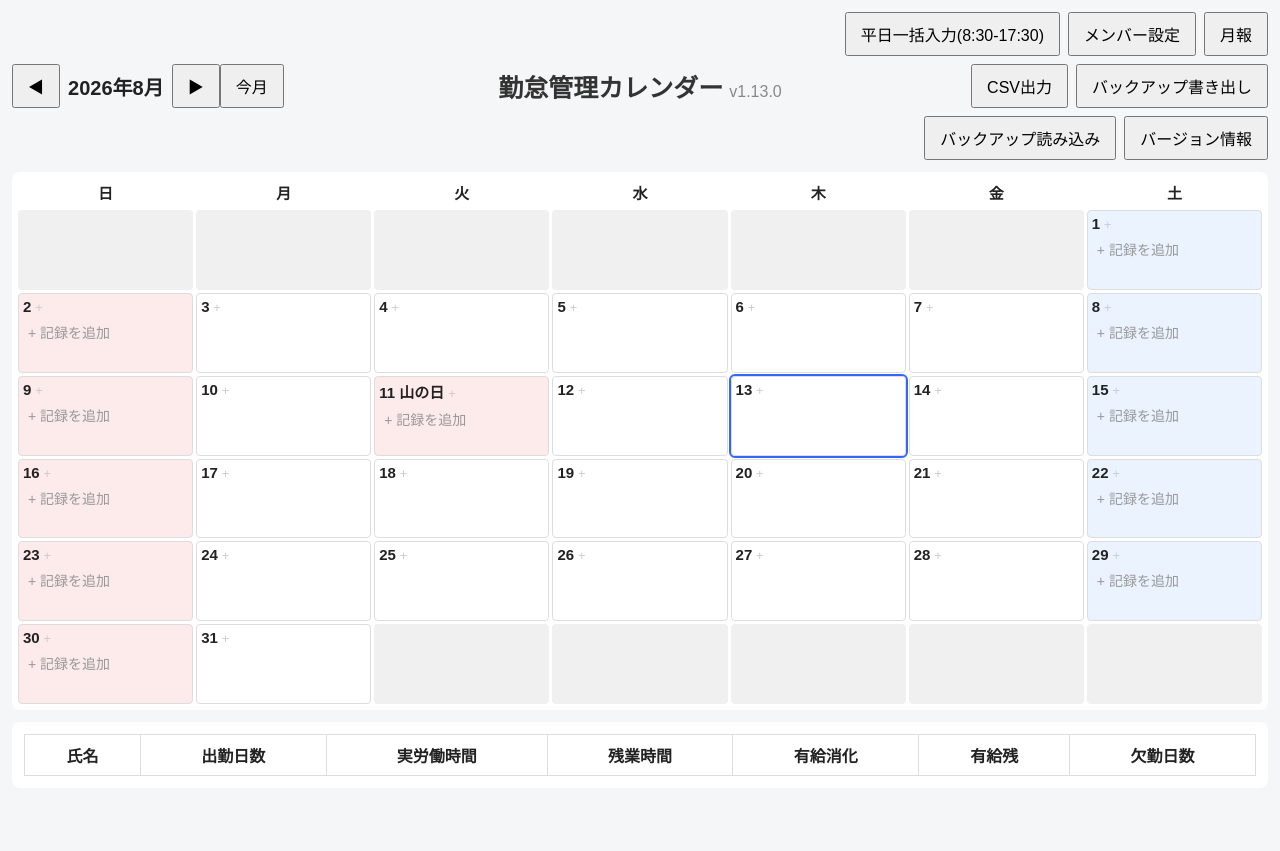
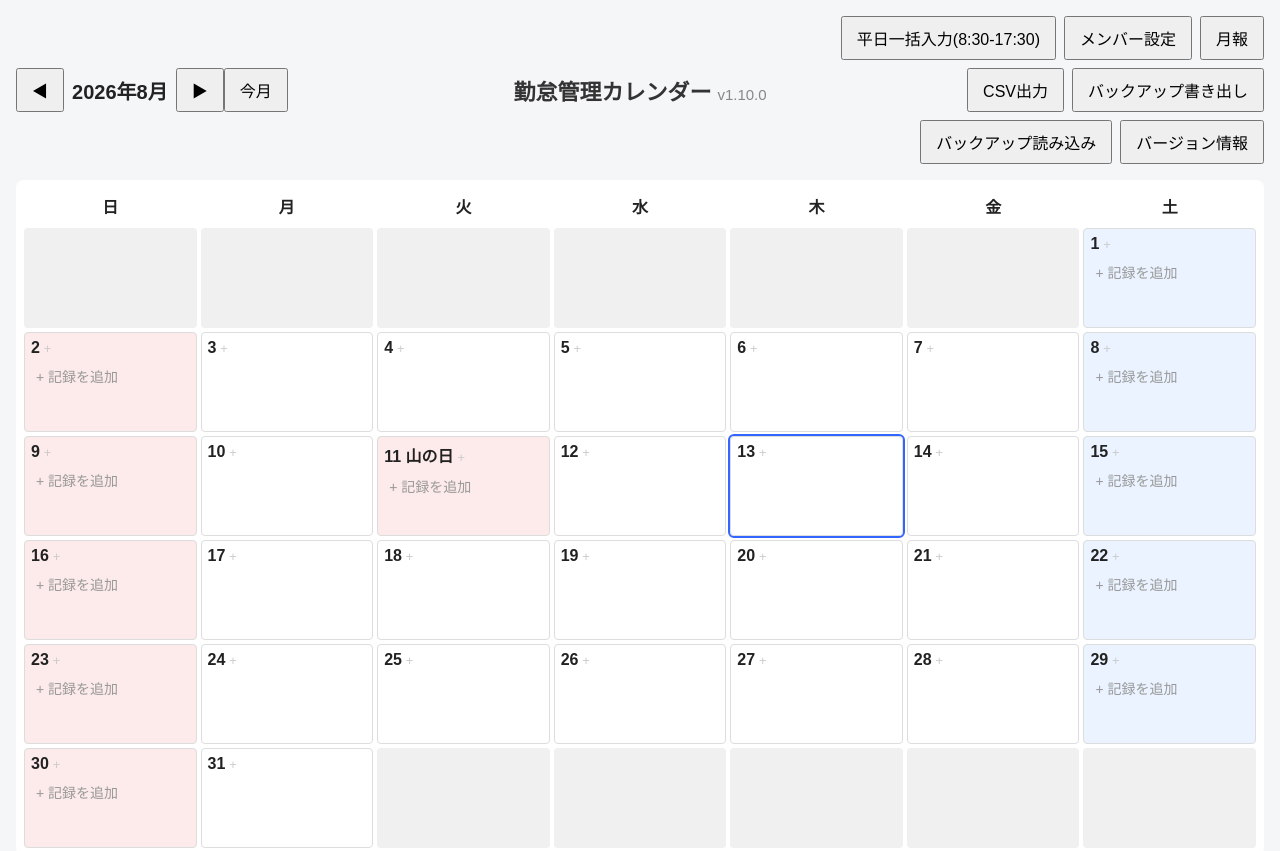
Before and after one commit to fukuchik05-maker/kintai-calendar, a plain HTML site: page index.html in a window 1280 px wide. Shown: the top 851 px of the page. Before the commit the page ends 800 px from the top, so only its background shows below. Drawn offline with Linux system fonts and the light colour scheme.

Commit message:
revert: roll back layout/style changes to v1.10.0
Co-Authored-By: Claude Sonnet 5 <noreply@anthropic.com>

```diff
--- a/app.js
+++ b/app.js
@@ -129,12 +129,6 @@ function renderCalendar() {
   var totalDays = daysInMonth(year, month);
   var cellsCount = Math.ceil((startWeekday + totalDays) / 7) * 7;
 
-  // 週の行数ぶんだけ高さ1frの行を作り、ヘッダー行(auto)以外は使える縦の空間を均等に分け合う
-  var weekRowCount = cellsCount / 7;
-  var rowSizes = ["auto"];
-  for (var r = 0; r < weekRowCount; r++) rowSizes.push("1fr");
-  grid.style.gridTemplateRows = rowSizes.join(" ");
-
   var today = new Date();
   var todayKey = dateKeyOf(today.getFullYear(), today.getMonth() + 1, today.getDate());
 
--- a/changelog.js
+++ b/changelog.js
@@ -1,10 +1,7 @@
-var APP_VERSION = "1.13.0";
+var APP_VERSION = "1.10.0";
 
 // 新しい変更を追加するときは配列の先頭に追加してください(新しいものが上に表示されます)
 var CHANGELOG = [
-  { version: "1.13.0", date: "2026-08-13", notes: "固定サイズの指定をやめ、画面の高さに応じてカレンダーが自動で伸縮するレイアウトに変更(どんな画面サイズでも余白・縦スクロールが出ないように)。" },
-  { version: "1.12.0", date: "2026-08-13", notes: "縦スクロールが出ないよう、行の高さと余白を全体的に調整。" },
-  { version: "1.11.0", date: "2026-08-13", notes: "下部の余白をなくすため、カレンダーの行を高く、文字サイズをさらに拡大。" },
   { version: "1.10.0", date: "2026-08-13", notes: "ヘッダー上部中央にアプリ名とバージョン番号を表示するように変更。" },
   { version: "1.9.0", date: "2026-08-13", notes: "月報を「当月サマリ」(全員横並び表示)と「月次推移」(直近6ヶ月の実労働・残業・有給消化)の2タブ構成に変更。" },
   { version: "1.8.0", date: "2026-08-13", notes: "月報のメンバー選択をプルダウンから横並びのタブ切り替えに変更。" },
--- a/style.css
+++ b/style.css
@@ -1,16 +1,11 @@
 * { box-sizing: border-box; }
-html, body { height: 100%; }
 body {
   font-family: "Hiragino Kaku Gothic ProN", "Meiryo", sans-serif;
   margin: 0;
-  padding: 12px;
+  padding: 16px;
   background: #f5f6f8;
   color: #222;
   font-size: 18px;
-  display: flex;
-  flex-direction: column;
-  height: 100vh;
-  overflow: hidden;
 }
 
 .app-header {
@@ -18,16 +13,7 @@ body {
   grid-template-columns: 1fr auto 1fr;
   align-items: center;
   gap: 8px;
-  margin-bottom: 12px;
-  flex: 0 0 auto;
-}
-
-main {
-  flex: 1 1 auto;
-  min-height: 0;
-  display: flex;
-  flex-direction: column;
-  gap: 12px;
+  margin-bottom: 16px;
 }
 .app-header button { padding: 8px 14px; font-size: 16px; cursor: pointer; }
 .nav span { margin: 0 8px; font-weight: bold; font-size: 20px; }
@@ -35,44 +21,40 @@ main {
 .actions { display: flex; align-items: center; flex-wrap: wrap; gap: 8px; justify-self: end; justify-content: flex-end; }
 .app-title {
   justify-self: center;
-  font-size: 25px;
+  font-size: 22px;
   font-weight: bold;
   color: #333;
   white-space: nowrap;
   text-align: center;
 }
-.app-title .app-title-version { font-size: 16px; font-weight: normal; color: #888; margin-left: 6px; }
+.app-title .app-title-version { font-size: 15px; font-weight: normal; color: #888; margin-left: 6px; }
 
 .calendar-grid {
-  display: grid;
-  grid-template-rows: auto;
-  gap: 3px;
+  display: flex;
+  flex-direction: column;
+  gap: 4px;
   background: #fff;
-  padding: 6px;
+  padding: 8px;
   border-radius: 8px;
-  flex: 1 1 auto;
-  min-height: 0;
 }
 .calendar-row {
   display: grid;
   grid-template-columns: repeat(7, 1fr);
-  gap: 3px;
-  min-height: 0;
+  gap: 4px;
 }
-.calendar-header-cell { text-align: center; font-weight: bold; font-size: 15px; padding: 4px; }
+.calendar-header-cell { text-align: center; font-weight: bold; font-size: 16px; padding: 6px; }
 .calendar-cell {
   border: 1px solid #ddd;
-  padding: 4px;
+  min-height: 100px;
+  padding: 6px;
   border-radius: 4px;
   background: #fff;
-  min-height: 0;
-  overflow-y: auto;
 }
 .cell-empty { background: #f0f0f0; border: none; }
 .cell-saturday { background: #eaf3ff; }
 .cell-sunday-holiday { background: #fdeaea; }
 .cell-today { outline: 2px solid #3366ff; }
-.cell-date-label { font-weight: bold; font-size: 15px; margin-bottom: 4px; }
+.cell-date-label { font-weight: bold; font-size: 16px; margin-bottom: 6px; }
 .day-note {
   font-weight: normal;
   font-size: 13px;
@@ -83,10 +65,10 @@ main {
 .day-note-empty { color: #ccc; }
 .day-note:hover { text-decoration: underline; }
 
-.cell-member-list { display: flex; flex-direction: column; gap: 2px; }
+.cell-member-list { display: flex; flex-direction: column; gap: 3px; }
 .cell-member-row {
-  font-size: 13px;
-  padding: 2px 4px;
+  font-size: 14px;
+  padding: 3px 5px;
   border-radius: 3px;
   cursor: pointer;
   background: #f0f0f0;
@@ -108,9 +90,9 @@ main {
 }
 .cell-add-row:hover { color: #3366ff; }
 
-.summary-panel { flex: 0 0 auto; background: #fff; padding: 12px; border-radius: 8px; overflow-x: auto; }
-.summary-table { border-collapse: collapse; width: 100%; font-size: 16px; }
-.summary-table th, .summary-table td { border: 1px solid #ddd; padding: 8px 10px; text-align: center; }
+.summary-panel { margin-top: 16px; background: #fff; padding: 16px; border-radius: 8px; }
+.summary-table { border-collapse: collapse; width: 100%; font-size: 17px; }
+.summary-table th, .summary-table td { border: 1px solid #ddd; padding: 10px 12px; text-align: center; }
 .cell-overtime { color: #cc3300; font-weight: bold; }
 
 .modal-overlay {
```
